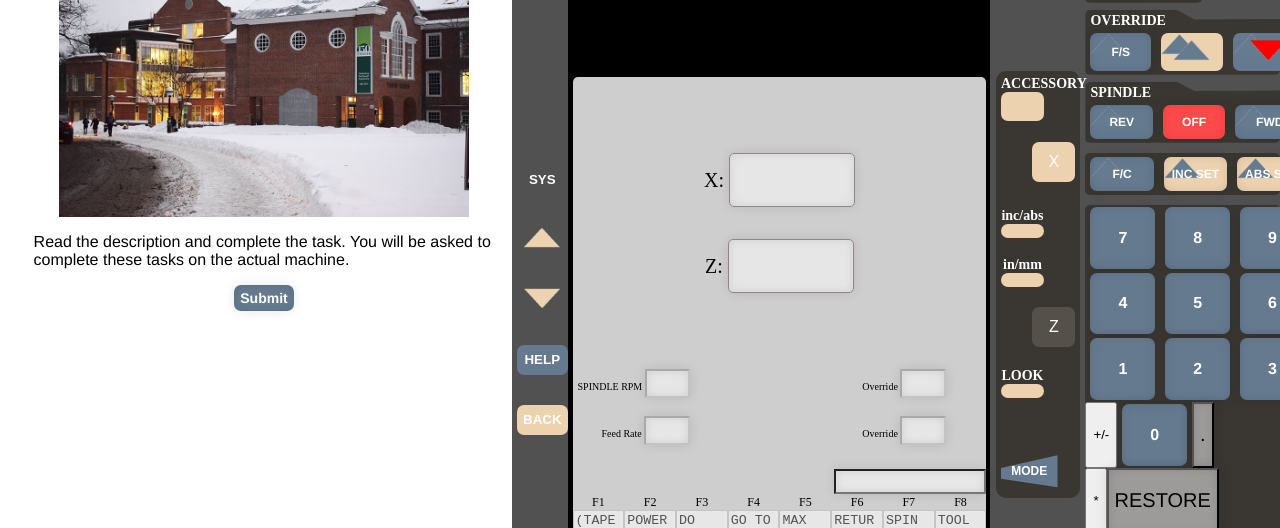
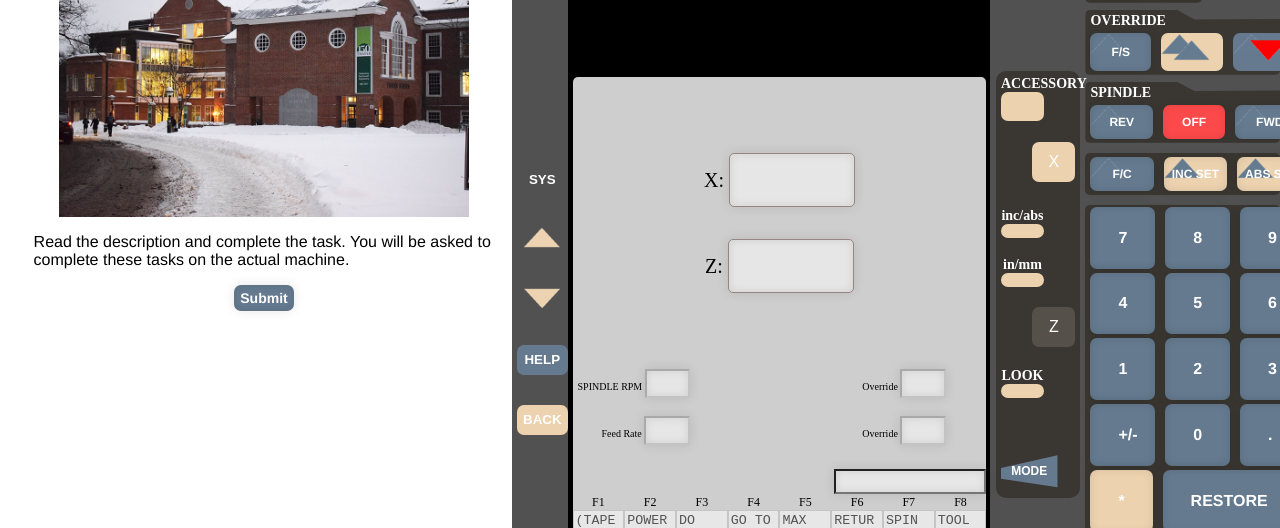
Before and after one commit to Machine-Tool-Simulator/Simulator-Web-Client, a plain HTML site: page group2.html in a window 1280 px wide. Shown: the part 127-655 px from the top of the page. Drawn offline with nearby package versions, Linux system fonts and the light colour scheme; files whose address does not match are found by name.

Commit message:
Fixed group2 html

```diff
--- a/group2.html
+++ b/group2.html
@@ -91,7 +91,7 @@
                     </div>
                     <div class = "fnumber">
                         <label id = "h1">F7</label>
-                        <textarea id=f7" disabled>SPIN SPEED</textarea>
+                        <textarea id="f7" disabled>SPIN SPEED</textarea>
                     </div>
                     <div class = "fnumber">
                         <label id = "h1">F8</label>
@@ -195,13 +195,13 @@
                     <input type="button" class="fbutton" value="3" onclick="numberPressed(this)"; />
                 </div>
                 <div class = "row">
-                    <button class = "buttonp" onclick="negBuffer();">+/-</button>
-                    <input type="button" class="fbutton" value="0" onclick="numberPressed(this)"; />
-                    <input type="button" class="buttond" value="." onclick="numberPressed(this)"; />
+                  <input type="button" class="fbutton" value="+/-" onclick="negBuffer()"; />
+                  <input type="button" class="fbutton" value="0" onclick="numberPressed(this)"; />
+                  <input type="button" class="fbutton" value="." onclick="numberPressed(this)"; />
                 </div>
                 <div class = "row">
-                    <button class = "buttona">*</button>
-                    <input type="button" class="buttonr" value="RESTORE" onclick="restore()"; />
+                  <input type="button" class="fbutton" id="abtn" value="*" />
+                  <input type="button" class="fbutton" id="restorebtn" value="RESTORE" onclick="restore()"; />
                 </div>
             </div>
             <div class = "buttomlogo">
```
